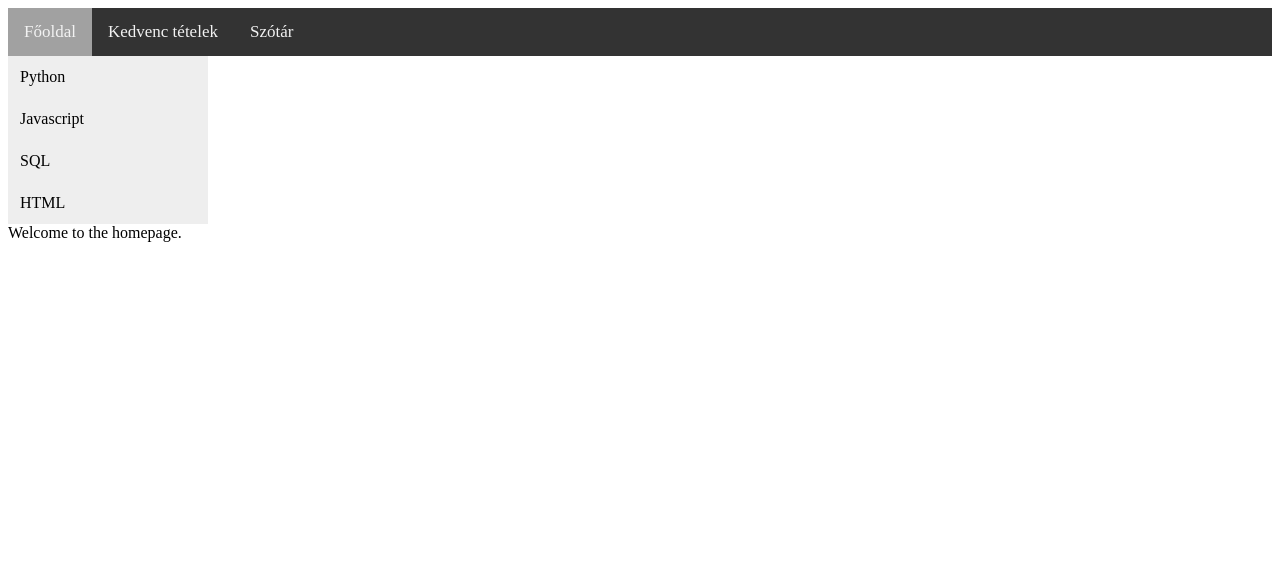
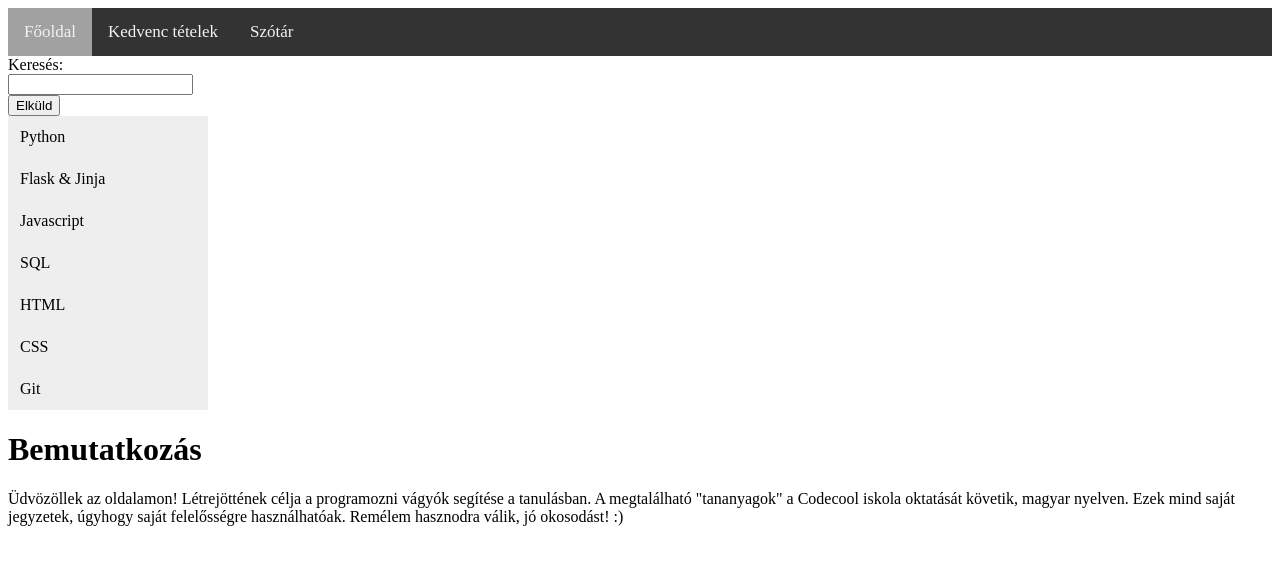
Before and after one commit to nikolettlakos/programming_for_everyone, a Flask app: page / in a window 1280 px wide. Shown: the top 565 px of the page. Run offline with Flask 2, Linux system fonts and the light colour scheme.

Commit message:
Homepage template changed sligthly.

```diff
--- a/static/css/main.css
+++ b/static/css/main.css
@@ -0,0 +1,3 @@
+body {
+
+}
--- a/templates/homepage.html
+++ b/templates/homepage.html
@@ -5,6 +5,7 @@
     <title>Homepage</title>
     <link rel="stylesheet" href="/static/css/sidenav.css">
     <link rel="stylesheet" href="/static/css/topnav.css">
+    <link rel="stylesheet" href="/static/css/main.css">
 </head>
 <body>
 <div class="topnav" id="myTopnav">
@@ -14,12 +15,24 @@
   <a href="javascript:void(0);" class="icon" onclick="myFunction()">&#9776;</a>
 </div>
 <div class="vertical-menu">
+    <form action="/action_page.php">
+      Keresés: <input type="text" name="search"><br>
+      <input type="submit" value="Elküld">
+    </form>
   <a href="/python">Python</a>
+    <a href="/flask-jinja">Flask & Jinja</a>
   <a href="/javascript">Javascript</a>
   <a href="/sql">SQL</a>
   <a href="/html">HTML</a>
+    <a href="/css">CSS</a>
+    <a href="/git">Git</a>
 </div>
-
-Welcome to the homepage.
+<div class="center-text">
+    <h1>Bemutatkozás</h1>
+    Üdvözöllek az oldalamon! Létrejöttének célja a programozni vágyók segítése a tanulásban.
+    A megtalálható "tananyagok" a Codecool iskola oktatását követik, magyar nyelven.
+    Ezek mind saját jegyzetek, úgyhogy saját felelősségre használhatóak.
+    Remélem hasznodra válik, jó okosodást! :)
+</div>
 </body>
 </html>
```
